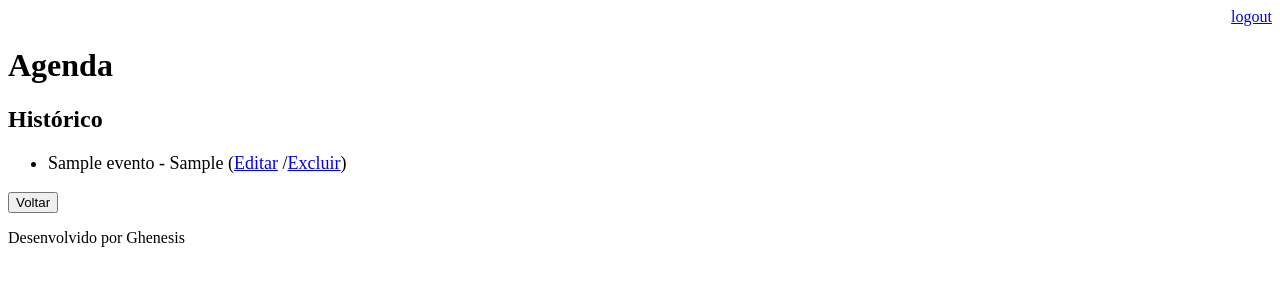
After one commit to JoaoMBarros/agenda, a Django app: template templates/historico.html in a window 1280 px wide. The commit adds this page. Shown: the top 300 px of the page. Run offline with Django 3.2, Linux system fonts and the light colour scheme; the template is opened without the code that fills it: most values are stand-ins (such as "Sample title", 1, 10 or a date in 2020).

Commit message:
Adicionado JSON e Histórico

```diff
--- a/agenda/urls.py
+++ b/agenda/urls.py
@@ -23,6 +23,8 @@ urlpatterns = [
     path('admin/', admin.site.urls),
     path('agenda/', views.lista_eventos),
     path('agenda/evento/', views.evento),
+    path('agenda/historico/', views.historico_eventos),
+    path('agenda/lista/', views.json_lista_evento),
     path('agenda/evento/submit', views.submit_evento),
     path('agenda/evento/delete/<id_evento>/', views.delete_evento),
     path('', RedirectView.as_view(url = '/agenda/')),
--- a/templates/agenda.html
+++ b/templates/agenda.html
@@ -4,12 +4,14 @@
     <h2>Agendamentos</h2>
     <a href = "evento/">
         <button type="button">Novo evento</button>
+    </a><a href="historico/">
+        <button type="button">Histórico</button>
     </a>
     <ul style="font-size: 18px;">
         {% for evento in eventos %}
             <li>
-                <div style={% if evento.get_evento_atrasado %} "color:red"
-                            {% elif evento.get_evento_proximo %} "color:yellow" {% endif %}>
+                <div style {% if evento.get_evento_atrasado %} = "color:red"
+                            {% elif evento.get_evento_proximo %} = "color:yellow" {% endif %}>
                     {{evento.titulo}} - {{evento.get_data_evento}}
                     (<a href="evento/?id={{evento.id}}">Editar</a>
                     /<a href="evento/delete/{{evento.id}}/">Excluir</a>)
--- /dev/null
+++ b/templates/historico.html
@@ -0,0 +1,23 @@
+{% extends "model-page.html" %}
+
+{% block content %}
+
+<h2>Histórico</h2>
+
+<ul style="font-size: 18px;">
+    {% for evento in eventos %}
+        <li>
+            <div style {% if evento.get_evento_atrasado %} = "color:red"
+                        {% elif evento.get_evento_proximo %} = "color:yellow" {% endif %}>
+                {{evento.titulo}} - {{evento.get_data_evento}}
+                (<a href="evento/?id={{evento.id}}">Editar</a>
+                /<a href="evento/delete/{{evento.id}}/">Excluir</a>)
+            </div>
+        </li>
+    {% endfor %}
+</ul>
+
+<a href="/">
+    <button type="button">Voltar</button>
+</a>
+{%endblock %}
```
Also changed, not shown: core/views.py (+15 -0 lines), db.sqlite3.
